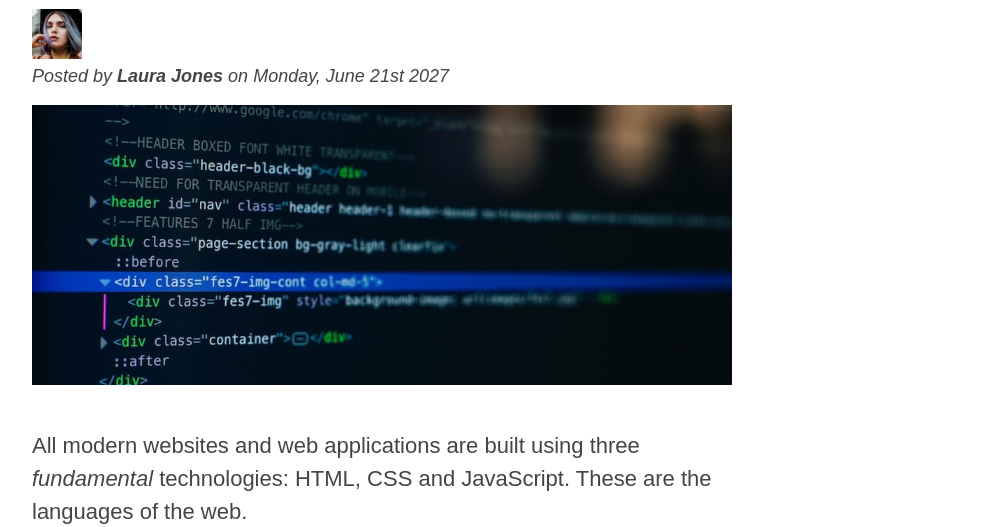
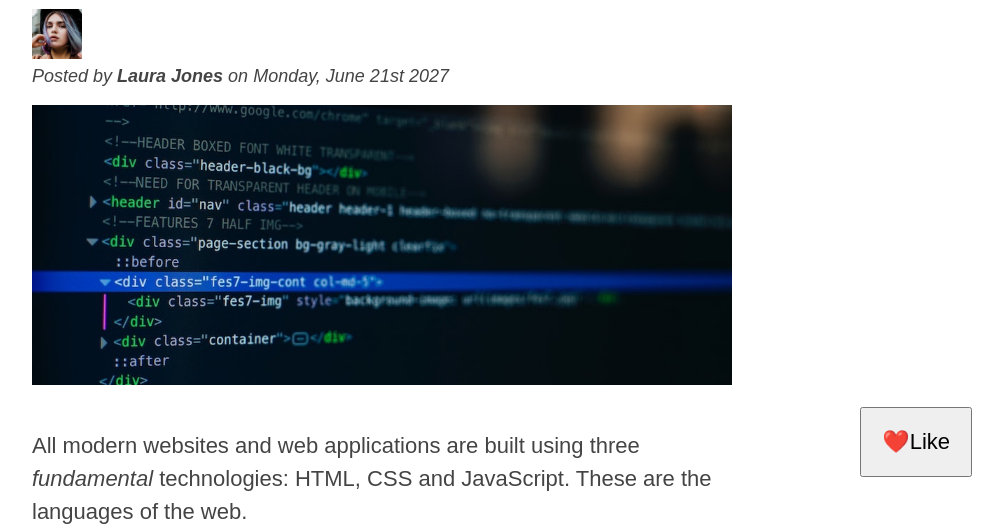
Before and after one commit to abir2907/the-code-magazine, a plain HTML site: page index.html in a window 1280 px wide. Shown: the part 273-800 px from the top of the page, without its empty margins (258-1261 px from the left). Drawn offline with Linux system fonts and the light colour scheme.

Commit message:
Absolute position the like button

```diff
--- a/style.css
+++ b/style.css
@@ -168,4 +168,8 @@ button {
   font-size: 22px;
   padding: 20px;
   cursor: pointer;
+
+  position: absolute;
+  bottom: 50px;
+  right: 50px;
 }
```
